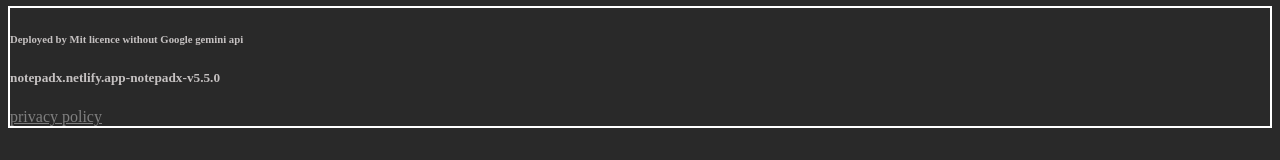
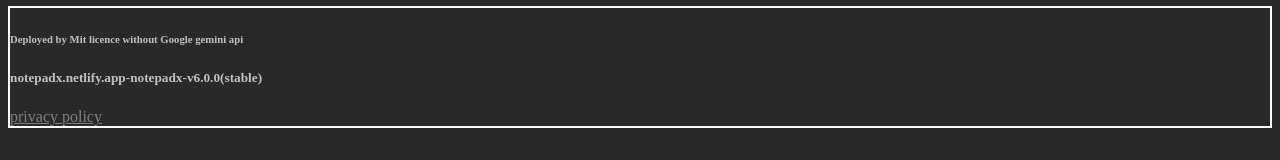
Before and after one commit to dokdoxofficial/notepadx, a React (Create React App) app: page /save in a window 1280 px wide. Shown: the part 389-549 px from the top of the page. Built offline with nearby package versions, Linux system fonts and the light colour scheme; a web font is replaced by a local one.

Commit message:
change the version name

```diff
--- a/src/pages/save.js
+++ b/src/pages/save.js
@@ -72,7 +72,7 @@ export default function Save() {
 
       <footer className="footersection">
         <h6>Deployed by Mit licence without Google gemini api</h6>
-        <h5>notepadx.netlify.app-notepadx-v5.5.0</h5>
+        <h5>notepadx.netlify.app-notepadx-v6.0.0(stable)</h5>
         <a href='https://notepadxprivacy.netlify.app'>privacy policy</a>
       </footer>
     </>
```
